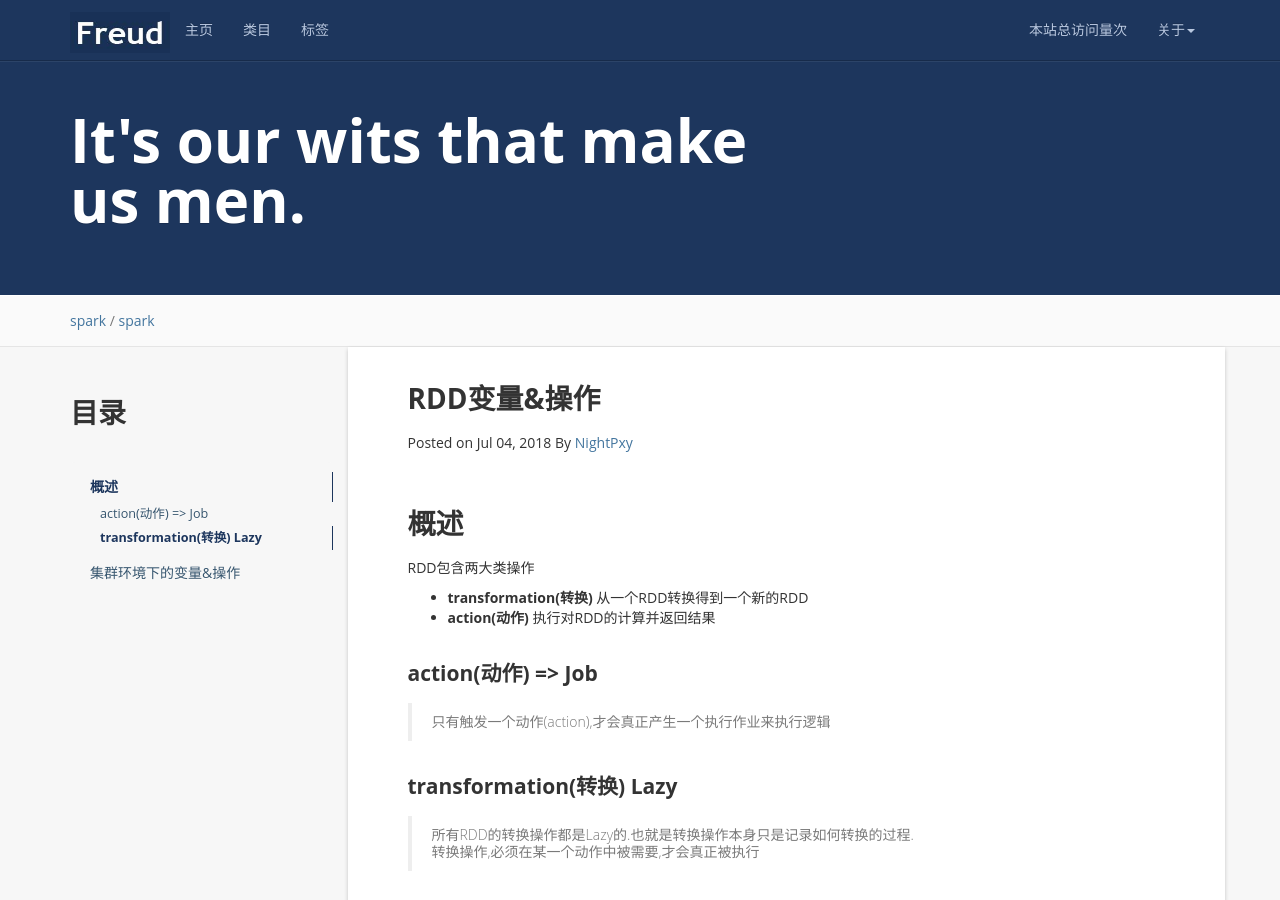
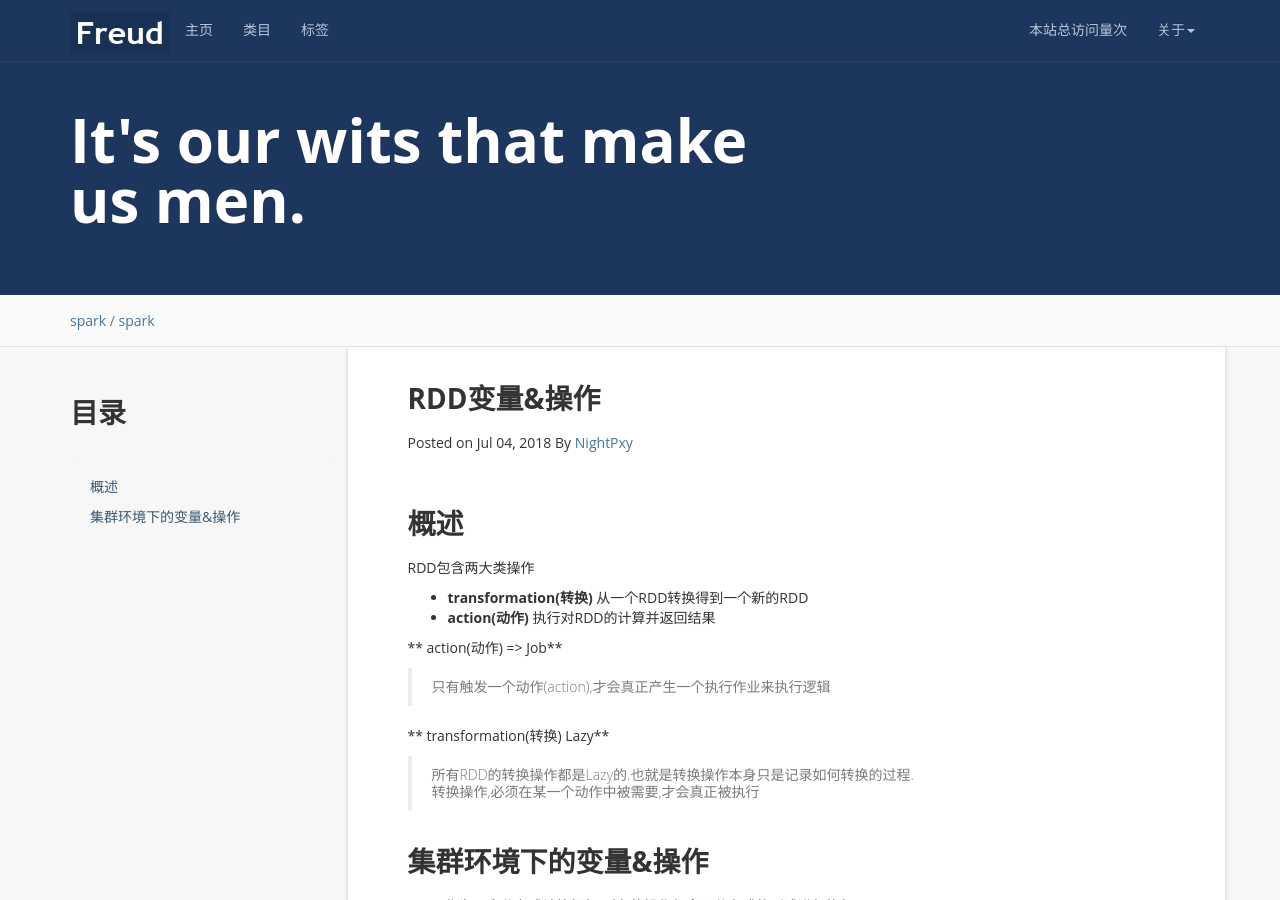
Before and after one commit to NightPxy/NightPxy.github.io, a Jekyll site: the page built from _posts/spark/2018-07-04-Spark-RDD变量&操作.md, in a window 1280 px wide and 900 px high. Built offline with Jekyll 4.4.1, drawn with Linux system fonts in a browser that asks for light colours; nearby versions of some CDN libraries; a script that is not in the unit is left out; comment, search, counter and statistics services are not loaded.

Commit message:
RDD变量&操作

```diff
--- a/_posts/spark/2018-07-04-Spark-RDD变量&操作.md
+++ b/_posts/spark/2018-07-04-Spark-RDD变量&操作.md
@@ -17,10 +17,10 @@ RDD包含两大类操作
 * **transformation(转换)**   从一个RDD转换得到一个新的RDD
 * **action(动作)**  执行对RDD的计算并返回结果
 
-## action(动作) => Job
+** action(动作) => Job**
 > 只有触发一个动作(action),才会真正产生一个执行作业来执行逻辑
 
-## transformation(转换) Lazy
+** transformation(转换) Lazy**
 > 所有RDD的转换操作都是Lazy的.也就是转换操作本身只是记录如何转换的过程.
 > 转换操作,必须在某一个动作中被需要,才会真正被执行
 
```
